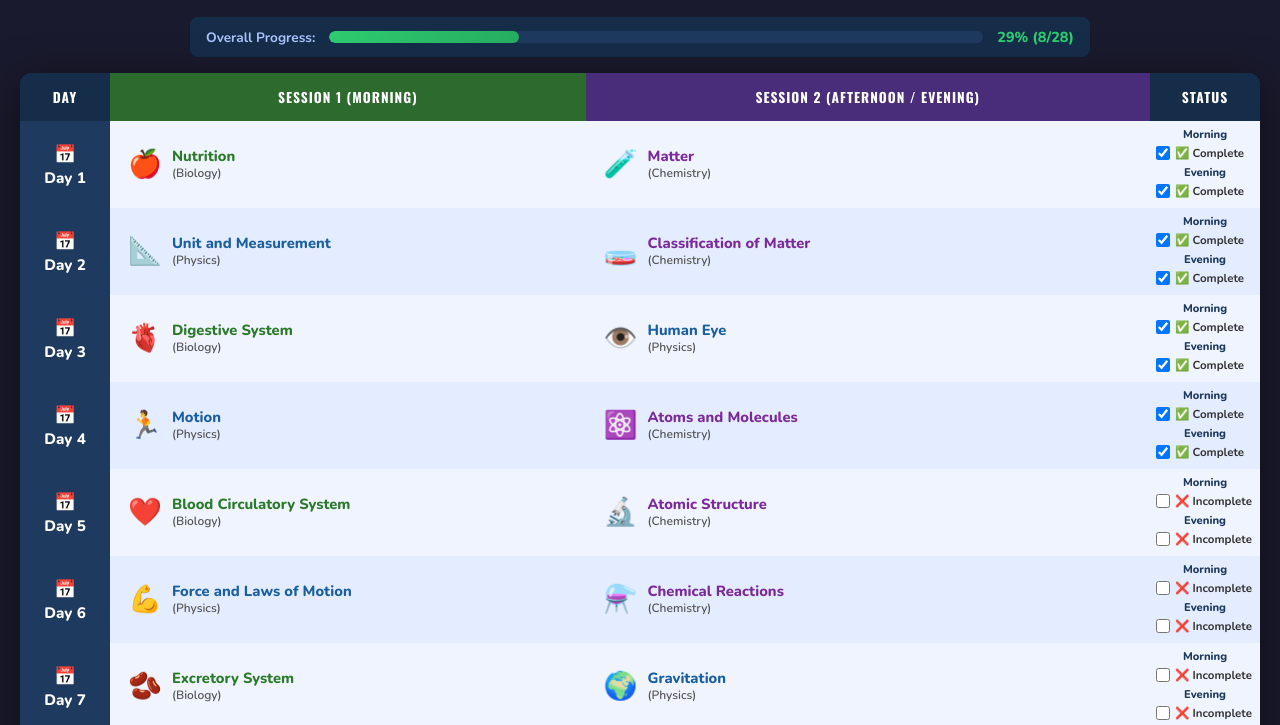
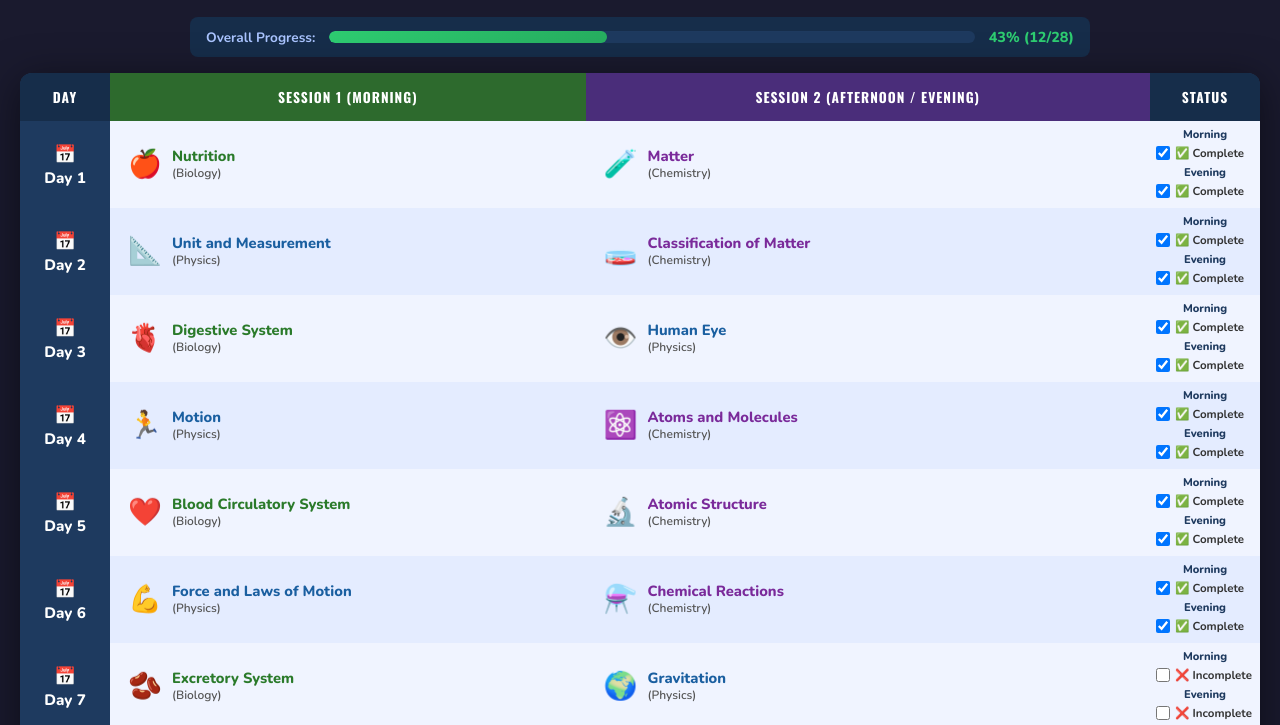
Before and after one commit to n3029/Science-test-, a plain HTML site: page index.html in a window 1280 px wide. Shown: the part 75-800 px from the top of the page. Drawn offline with nearby package versions, Linux system fonts and the light colour scheme.

Commit message:
Update index.html

```diff
--- a/index.html
+++ b/index.html
@@ -149,8 +149,8 @@ const completionData = {
   day2_morning:  true,   day2_evening:  true,
   day3_morning:  true,   day3_evening:  true,
   day4_morning:  true,   day4_evening:  true,
-  day5_morning:  false,   day5_evening:  false,
-  day6_morning:  false,   day6_evening:  false,
+  day5_morning:  true,   day5_evening:  true,
+  day6_morning:  true,   day6_evening:  true,
   day7_morning:  false,   day7_evening:  false,
   day8_morning:  false,   day8_evening:  false,
   day9_morning:  false,   day9_evening:  false,
```
